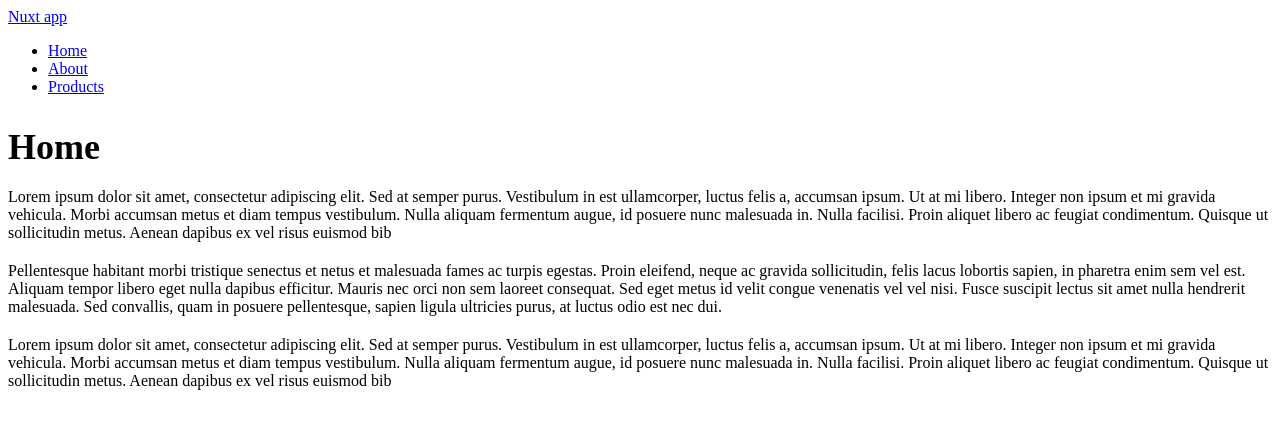
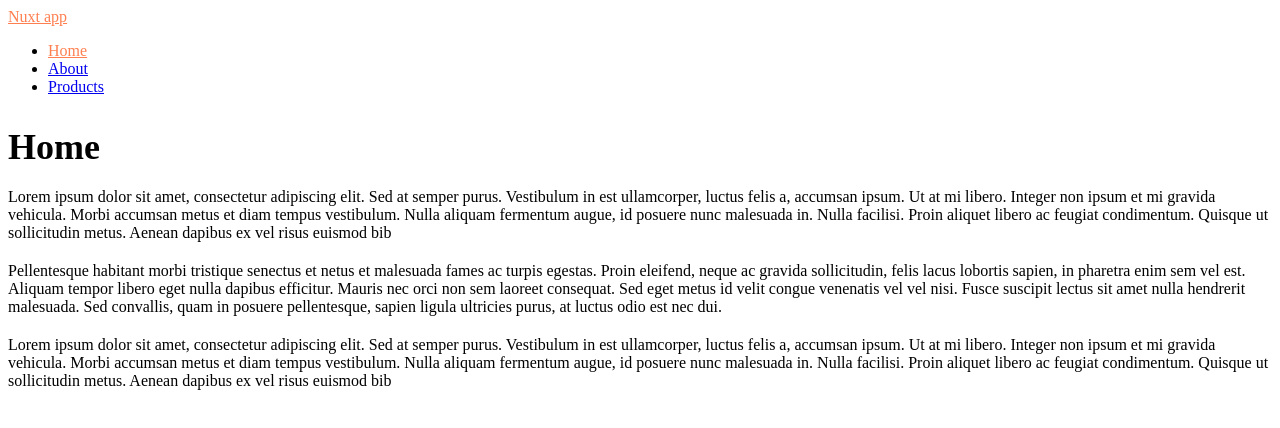
Before and after one commit to RaniaZarka/nuxt-app, a Nuxt app: page / in a window 1280 px wide. Shown: the top 428 px of the page. Built offline with nearby package versions, Linux system fonts and the light colour scheme.

Commit message:
Layouts added

```diff
--- /dev/null
+++ b/layouts/default.vue
@@ -0,0 +1,38 @@
+<!-- we create a layouts folder, and a default.vue file inside it
+this will automatically apply to the app.
+We create here the NuxtLink. and we use slot component, so the navigation is applicable to the whole app.  -->
+
+<template>
+    <div>
+<header>
+    <nav>
+
+        <!-- I am using NuxtLink to navigate through the app -->
+        <!-- By using NuxtLink, we can navigate through the components without sending a request to the server
+        While By useing the regular a tag <a href="/about"> About</a> for example, each time we navigate we will be sending a request to the server -->
+        <!-- Aslo by using NuxtLink some nuxt classes will be added automatically example if we navigate to about page, it will add autostyling to the html for this specific page -->
+     <NuxtLink to="/"> Nuxt app</NuxtLink>
+        <ul>
+        <li><NuxtLink to="/">Home</NuxtLink></li>
+        <li><NuxtLink to="/about">About</NuxtLink></li>
+        <li><NuxtLink to="/products">Products</NuxtLink></li>
+      </ul>
+
+    </nav>
+</header>
+<!--output the page content -->
+   <div>
+    <!-- Slot is a built in component, it means this is where the page content shoudl go-->
+     <slot />
+  </div>
+
+
+    </div>
+  </template>
+
+  <style scoped>
+/*  this class that we are styling is automatically assigned by NuxtLink to the page in use */
+.router-link-exact-active {
+    color:coral;
+}
+</style>
--- /dev/null
+++ b/layouts/products.vue
@@ -0,0 +1,31 @@
+
+<template>
+    <div>
+<header>
+    <nav>
+     <NuxtLink to="/products"> Nuxt app Merch</NuxtLink>
+
+    </nav>
+</header>
+<!--output the page content -->
+   <div>
+    <!-- Slot is a built in component, it means this is where the page content shoudl go-->
+     <slot />
+  </div>
+<footer>
+    <ul>
+        <li><NuxtLink to="/">Home</NuxtLink></li>
+        <li><NuxtLink to="/about">About</NuxtLink></li>
+        <li><NuxtLink to="/products">Products</NuxtLink></li>
+      </ul>
+</footer>
+
+    </div>
+  </template>
+
+  <style scoped>
+/*  this class that we are styling is automatically assigned by NuxtLink to the page in use */
+.router-link-exact-active {
+    color:coral;
+}
+</style>
--- a/pages/about.vue
+++ b/pages/about.vue
@@ -1,16 +1,6 @@
 <template>
     <div>
-        <header>
-    <nav>
-     <NuxtLink to="/"> Nuxt app</NuxtLink>
-        <ul>
-        <li><NuxtLink to="/">Home</NuxtLink></li>
-        <li><NuxtLink to="/about">About</NuxtLink></li>
-        <li><NuxtLink to="/products">Products</NuxtLink></li>
-      </ul>
 
-    </nav>
-</header>
      <h2>About</h2>
      <p>Lorem ipsum dolor sit amet, consectetur adipiscing elit. Sed at semper purus. Vestibulum in est ullamcorper, luctus felis a, accumsan ipsum. Ut at mi libero. Integer non ipsum et mi gravida vehicula. Morbi accumsan metus et diam tempus vestibulum. Nulla aliquam fermentum augue, id posuere nunc malesuada in. Nulla facilisi. Proin aliquet libero ac feugiat condimentum. Quisque ut sollicitudin metus. Aenean dapibus ex vel risus euismod bib
  </p>
--- a/pages/index.vue
+++ b/pages/index.vue
@@ -1,21 +1,6 @@
 <template>
     <div>
-<header>
-    <nav>
 
-        <!-- I am using NuxtLink to navigate through the app -->
-        <!-- By using NuxtLink, we can navigate through the components without sending a request to the server
-        While By useing the regular a tag <a href="/about"> About</a> for example, each time we navigate we will be sending a request to the server -->
-        <!-- Aslo by using NuxtLink some nuxt classes will be added automatically example if we navigate to about page, it will add autostyling to the html for this specific page -->
-     <NuxtLink to="/"> Nuxt app</NuxtLink>
-        <ul>
-        <li><NuxtLink to="/">Home</NuxtLink></li>
-        <li><NuxtLink to="/about">About</NuxtLink></li>
-        <li><NuxtLink to="/products">Products</NuxtLink></li>
-      </ul>
-
-    </nav>
-</header>
 
         <h2> Home</h2>
      <p>Lorem ipsum dolor sit amet, consectetur adipiscing elit. Sed at semper purus. Vestibulum in est ullamcorper, luctus felis a, accumsan ipsum. Ut at mi libero. Integer non ipsum et mi gravida vehicula. Morbi accumsan metus et diam tempus vestibulum. Nulla aliquam fermentum augue, id posuere nunc malesuada in. Nulla facilisi. Proin aliquet libero ac feugiat condimentum. Quisque ut sollicitudin metus. Aenean dapibus ex vel risus euismod bib
--- a/pages/products/[id].vue
+++ b/pages/products/[id].vue
@@ -12,6 +12,9 @@
   // the name if the const which is inside the {}, should match the same as the one inside the [] from the file name
 
 const{id}= useRoute().params
+definePageMeta({
+    layout:'products'
+})
     </script>
 
 <style scoped>
--- a/pages/products/index.vue
+++ b/pages/products/index.vue
@@ -8,7 +8,10 @@
   </template>
 
   <script setup>
-
+//Here we define which layout to be use for this specific file
+definePageMeta({
+    layout:'products'
+})
     </script>
 
 <style scoped>
```
